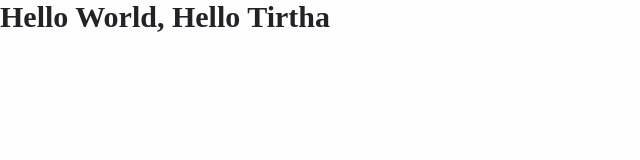
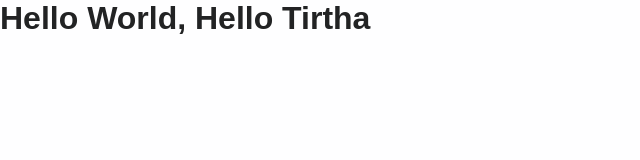
Before and after one commit to TirthaAhmadNazuha/unitypacktemplate, a plain HTML site: page index.html in a window 1280 px wide. Shown: the whole page, without its empty margins (0-640 px from the left). Drawn offline with Linux system fonts and the light colour scheme.

Commit message:
secon commit

```diff
--- a/css/main.scss
+++ b/css/main.scss
@@ -5,7 +5,7 @@
 }
 html,
 body {
-    font-size: 15px;
+    font: menu;
     background: #fefeff;
     color: #222324;
 }
```
Also changed, not shown: css/main.css, 1 other file.
